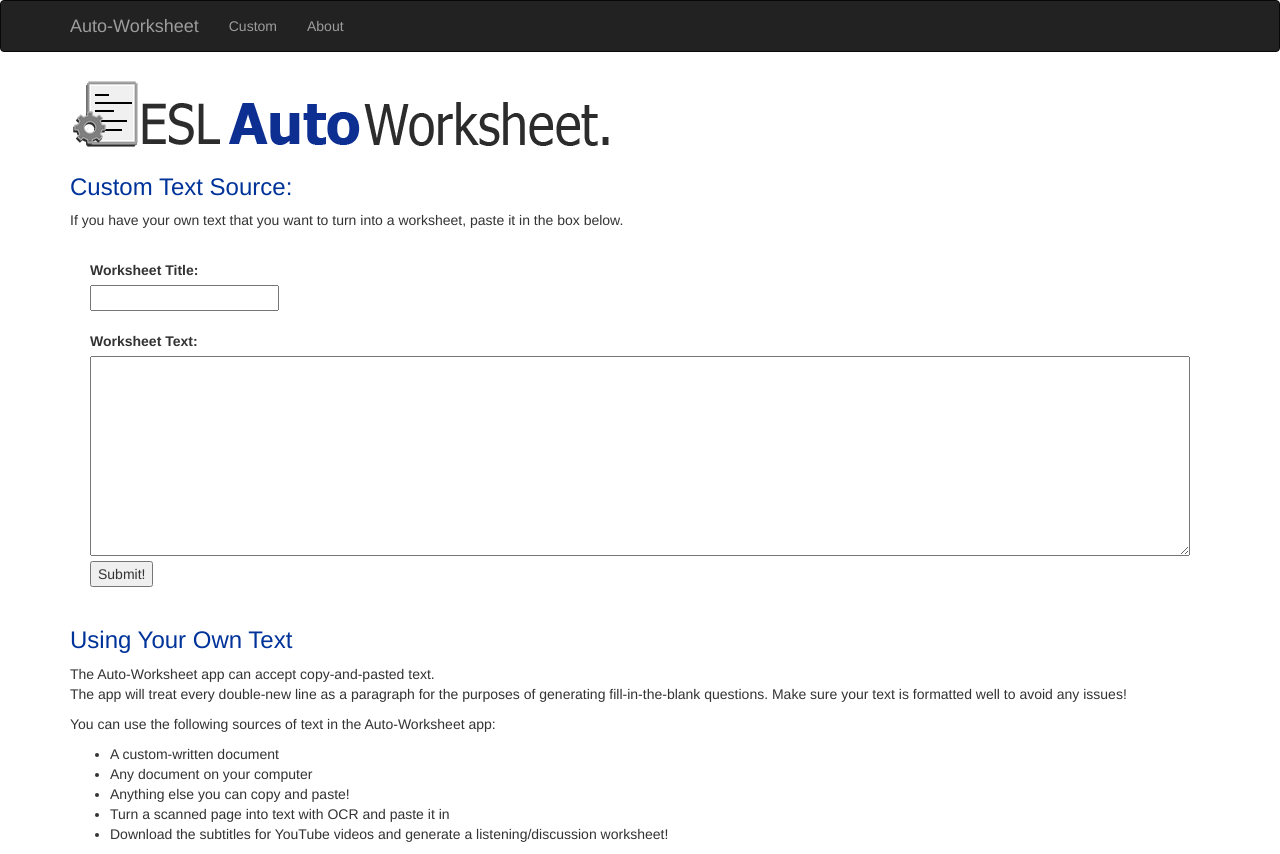
After one commit to Tobio89/worksheeter, a Flask app: page /custom in a window 1280 px wide. The commit adds this page. Run offline with Flask 2, Linux system fonts and the light colour scheme; some libraries are stand-ins or nearby versions.

Commit message:
add copy=paste functionality

```diff
--- a/app/main/views.py
+++ b/app/main/views.py
@@ -27,7 +27,6 @@ def about():
     return render_template('about.html')
 
 
-
 @main.route('/', methods=['GET', 'POST'])
 def index():
 
@@ -39,6 +38,47 @@ def index():
             return redirect(url_for('main.articles'))
 
     return render_template('index.html')
+
+@main.route('/custom', methods=['GET', 'POST'])
+def custom():
+
+    if request.method == 'POST':
+        if 'user_text_title' in request.form:
+            user_title = request.form.get('user_text_title')
+        if 'user_custom_text' in request.form:
+            user_submitted_text = request.form.get('user_custom_text')
+
+            # Clean up the user's text
+            user_submitted_text = user_submitted_text.replace('\r', '\n') #Remove \r newlines
+            user_submitted_text = user_submitted_text.replace('\t', '\n') #Remove \t newlines
+            user_submitted_paragraphs = user_submitted_text.split('\n\n') #Split at every double-\n newlines
+            user_submitted_paragraphs = [par for par in user_submitted_paragraphs if par] #Discard blank paragraphs
+
+
+            flash('submission', 'info')
+
+        if not user_title:
+            user_title = user_submitted_paragraphs[0][:30]
+
+        print('Added title and URL to DB.')
+        session_worksheet = Worksheets(title=user_title, url=None, timestamp=timeless(datetime.now()), paragraphs='#%#'.join(user_submitted_paragraphs))
+        db.session.add(session_worksheet)
+
+        #Flush to generate row id -
+        # save this to session to allow working on same data across multiple pages.
+        db.session.flush()
+        user_sheet_id = session_worksheet.id
+        session['user-sheet-id'] = user_sheet_id
+        print(user_sheet_id)
+
+        db.session.commit()
+
+        return redirect(url_for('main.words'))
+
+
+
+    return render_template('custom.html')
+
 
 
 
@@ -151,20 +191,24 @@ def words():
 
         print(f'Getting words for {user_article_title}')
 
-        try:
-            #Get the paragraphs from the actual article
-            article_paragraphs = getArticleContent(user_article_url)
+        # Check that paragraphs don't already exist - meaning it's an API-loaded article
+        if not DB_sheet_data.paragraphs:
+            try:
+                #Get the paragraphs from the actual article
+                article_paragraphs = getArticleContent(user_article_url)
 
-            # Join paras into DB-compatible string, save to DB
-            joined_paras = '#%#'.join(article_paragraphs)
-            print('Saving paragraphs to DB...')
-            DB_sheet_data.paragraphs = joined_paras
-            db.session.commit()
+                # Join paras into DB-compatible string, save to DB
+                joined_paras = '#%#'.join(article_paragraphs)
+                print('Saving paragraphs to DB...')
+                DB_sheet_data.paragraphs = joined_paras
+                db.session.commit()
 
-        except:
-            # This tends to happen if the article doesn't have the right CSS tags
-            print('Failed to extract paragraph data')
-            flash('Failed to extract paragraph data! Sorry :(', 'danger')
+            except:
+                # This tends to happen if the article doesn't have the right CSS tags
+                print('Failed to extract paragraph data')
+                flash('Failed to extract paragraph data! Sorry :(', 'danger')
+        else:
+            article_paragraphs = DB_sheet_data.paragraphs.split('#%#')
 
         # Parse words from paras so user can select them
         try:
--- a/app/templates/base.html
+++ b/app/templates/base.html
@@ -198,6 +198,7 @@
         </div>
         <div class="navbar-collapse collapse">
             <ul class="nav navbar-nav">
+                <li><a href="/custom">Custom</a></li>
                 <li><a href="/about">About</a></li>
                 <!-- To make sick stuff like dropdowns here we can't use li -->
                 <!-- Alternatively put a sub menu on each page -->
--- /dev/null
+++ b/app/templates/custom.html
@@ -0,0 +1,95 @@
+{% extends "base.html" %}
+
+{% block title %}{{ super() }}Custom Text Source{% endblock %}
+
+{% block content %}
+{{ super() }}
+
+
+
+{% with messages = get_flashed_messages(with_categories=true) %}
+        {% if messages %}
+        <div class="container">
+            {% for category, message in messages %}
+                <p>
+
+                <div class="alert alert-{{category}}" role="alert">
+                    <button type="button" class="close" data-dismiss="alert" aria-label="Close">
+                        <span aria-hidden="true">&times;</span>
+                    </button>
+                    <strong>
+                        {% if category == 'info' %}
+                            Information:
+                        {% elif category == 'danger' %}
+                            ERROR:
+                        {% elif category == 'success' %}
+                            Success:
+                        {% else %}
+                            {{category}}
+                        {% endif %}
+                    </strong>
+
+                    <br>{{ message }}
+            {% endfor %}
+
+                </div>
+                </p>
+        </div>
+        {% endif %}
+{% endwith %}
+
+<div class="container">
+
+    <h3 class="blue-title">Custom Text Source:</h3>
+
+    <p>
+        If you have your own text that you want to turn into a worksheet, paste it in the box below.
+    </p>
+        <form id="custom-text-input" method='POST' style="padding:20px;">
+            <label for="user_text_title">Worksheet Title:</label><br/>
+            <input name="user_text_title"><br/><br/>
+            <label for="user_custom_text">Worksheet Text:</label></br>
+            <textarea name="user_custom_text" style='width:100%; height:200px;'></textarea>
+            <input type="button" onclick="submitAndWait()" value="Submit!">
+        </form>
+    <!-- </p> -->
+</div>
+<div class="container">
+        <h3 class="blue-title">Using Your Own Text</h3>
+        <p>
+
+            The Auto-Worksheet app can accept copy-and-pasted text.<br/>
+            The app will treat every double-new line as a paragraph for the purposes of generating fill-in-the-blank questions.
+            Make sure your text is formatted well to avoid any issues!
+
+        </p>
+        <p>
+            You can use the following sources of text in the Auto-Worksheet app:
+                <ul>
+                    <li>A custom-written document</li>
+                    <li>Any document on your computer</li>
+                    <li>Anything else you can copy and paste!</li>
+                    <li>Turn a scanned page into text with OCR and paste it in</li>
+                    <li>Download the subtitles for YouTube videos and generate a listening/discussion worksheet!</li>
+                </ul>
+
+        </p>
+
+
+
+    <script>
+        function submitAndWait() {
+            document.querySelector("#custom-text-input").submit();
+
+            const overlay = document.querySelector("#loading-overlay");
+
+            overlay.style.display = "block";
+            overlay.style.visibility = 'visible';
+
+        }
+    </script>
+</div>
+{% endblock %}
+<p>
+
+</p>
--- a/app/templates/index.html
+++ b/app/templates/index.html
@@ -49,7 +49,10 @@
             <input name="user_search_terms" style='width:500px;'>
             <input type="button" onclick="submitAndWait()" value="Search!">
         </form>
-    <!-- </p> -->
+    <p>
+        Have your own text?</br>
+        <a href="{{ url_for('main.custom') }}">Click here</a> to make a worksheet with your own text.
+    </p>
 </div>
 <div class="container">
         <h3 class="blue-title">How To Use:</h3>
```
Also changed, not shown: data-dev.sqlite.
